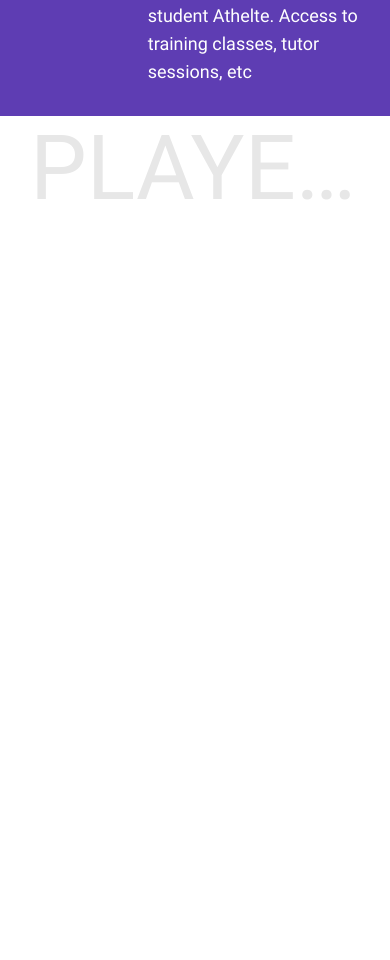
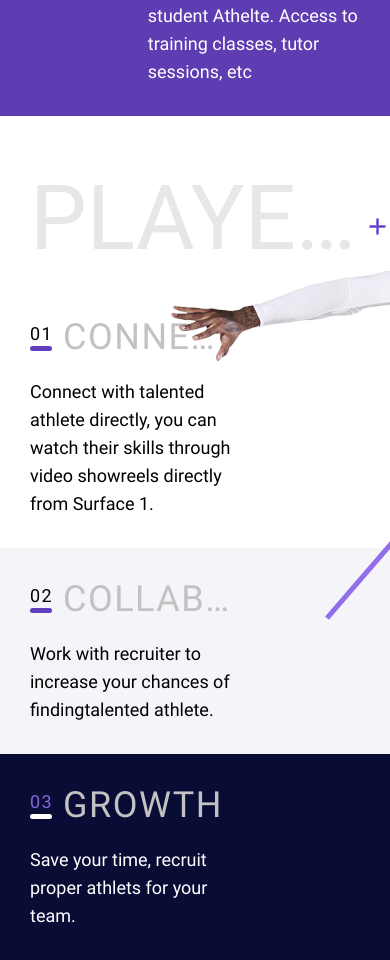
Before and after one commit to king-ppap/test-ui-responsive, a Nuxt app: page / in a window 390 px wide. Shown: the part 868-1828 px from the top of the page. Before the commit the page ends 1089 px from the top, so only its background shows below. Built offline with nearby package versions, Linux system fonts and the light colour scheme.

Commit message:
Update layout tablet

```diff
--- a/components/ContentList.vue
+++ b/components/ContentList.vue
@@ -1,7 +1,8 @@
 <template>
     <div
         v-for="(item, index) in listT"
-        class="pl-[37.890625vw] pr-[30px] py-[30px]"
+        class="pr-[30px] py-[30px]"
+        :class="customClass"
         :style="`background-color: ${item.bgColor};`"
     >
         <div class="flex z-[999]">
@@ -37,8 +38,8 @@ export default {
             type: Array,
             default: [],
         },
+        customClass: String,
     },
-
     computed: {
         listT(): ListData[] {
             return <ListData[]>(<unknown>this.list);
--- a/pages/index.vue
+++ b/pages/index.vue
@@ -7,10 +7,14 @@
         </h1>
         <div class="mobile:hidden desktop:hidden">
             <AppSvgs
+                :style="`left: calc(0.37890625 * 100vw - 291px)`"
                 class="absolute top-[71px] w-[200px] z-[1]"
                 :name="'/assets/svg/footballer-graphic-tablet.svg'"
             />
-            <ContentList :list="listATHLETS"></ContentList>
+            <ContentList
+                :list="listATHLETS"
+                custom-class="pl-[37.890625vw] "
+            ></ContentList>
         </div>
         <div
             class="tablet:hidden desktop:hidden w-full flex flex-col items-center"
@@ -26,12 +30,22 @@
             </div>
         </div>
     </div>
-    <div>
+    <div class="tablet:relative">
         <h1
-            class="header-1 mobile:mt-[19px] mobile:mb-[23px] mobile:px-[18px] tablet:pl-[30px]"
+            class="header-1 mobile:mt-[19px] mobile:mb-[23px] mobile:px-[18px] tablet:pl-[30px] tablet:pt-[50px] tablet:pb-[15px]"
         >
             PLAYERS
         </h1>
+        <AppSvgs
+            class="mobile:hidden desktop:hidden absolute top-[31px] w-[56.90104167vw] ml-[43.09895833vw] z-[1] overflow-hidden"
+            :name="'/assets/svg/basketball-graphic-tablet.svg'"
+        />
+        <div class="mobile:hidden desktop:hidden">
+            <ContentList
+                :list="listPLAYERS"
+                custom-class="pl-[30px] pr-[39.84375vw]"
+            ></ContentList>
+        </div>
         <div
             class="tablet:hidden desktop:hidden w-full flex flex-col items-center"
         >
@@ -81,13 +95,13 @@ export default {
                     bgColor: '#fff',
                     title: 'CONNECTION',
                     message:
-                        'Connect with coaches directly, you can ping coaches to view profile.',
+                        'Connect with talented athlete directly, you can watch their skills through video showreels directly from Surface 1.',
                 },
                 {
                     bgColor: '#F5F4F9',
                     title: 'COLLABORATION',
                     message:
-                        'Work with other student athletes to  increase visability. When you share and like other players videos it will increase your visability as a player. This is the team work aspect to Surface 1.',
+                        'Work with recruiter to increase your chances of findingtalented athlete.',
                 },
                 {
                     bgColor: '#090C35',
@@ -95,7 +109,7 @@ export default {
                     indexTextColor: '#8765DD',
                     title: 'GROWTH',
                     message:
-                        'Resources and tools for you to get better as a student Athelte. Access to training classes, tutor sessions, etc',
+                        'Save your time, recruit proper athlets for your team.',
                 },
             ],
         };
```
Also changed, not shown: assets/svg/basketball-graphic-tablet.svg.
